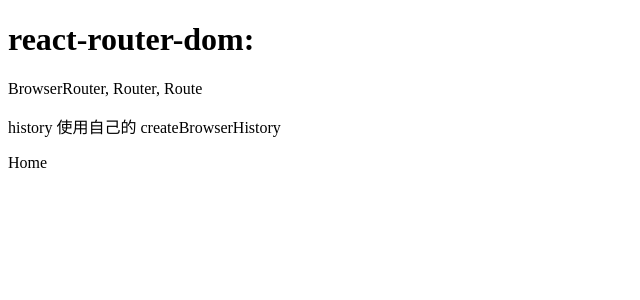
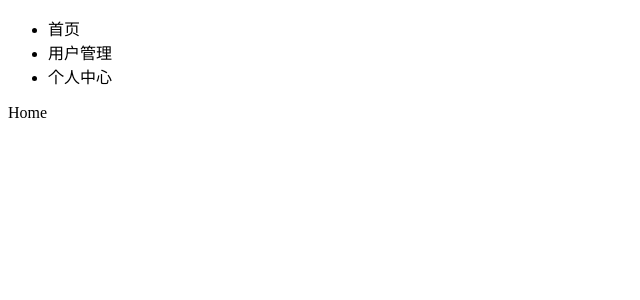
Before and after one commit to JeasonSun/mreact-router, a React (Create React App) app: page / in a window 1280 px wide. Shown: the top 300 px of the page, without its empty margins (0-640 px from the left). Built offline with nearby package versions, Linux system fonts and the light colour scheme.

Commit message:
feat(route-link): link

```diff
--- a/src/App.jsx
+++ b/src/App.jsx
@@ -1,24 +1,29 @@
 import React from 'react'
-import { HashRouter as Router, Route, Switch } from './react-router-dom'
+import { HashRouter as Router, Link, Route, Switch } from './react-router-dom'
 
 import Home from './components/Home'
 import User from './components/User'
 import Profile from './components/Profile'
-import UserDetail from './components/UserDetail'
 
 export default function App () {
   return (
     <>
-      <h1>react-router-dom:</h1>
-      <p> BrowserRouter, Router, Route</p>
-      <p> history 使用自己的 createBrowserHistory</p>
-
       <Router>
+        <ul className='nav-container'>
+          <li>
+            <Link to='/'>首页</Link>
+          </li>
+          <li>
+            <Link to='/user'>用户管理</Link>
+          </li>
+          <li>
+            <Link to='/profile'>个人中心</Link>
+          </li>
+        </ul>
         <Switch>
-          <Route path='/' component={Home} exact/>
-          <Route path='/user' component={User} exact/>
+          <Route path='/' component={Home} exact />
+          <Route path='/user' component={User} exact />
           <Route path='/profile' component={Profile} />
-          <Route path='/user/:id' component={UserDetail} />
         </Switch>
       </Router>
     </>
--- /dev/null
+++ b/src/react-router-dom/Link.js
@@ -0,0 +1,23 @@
+import React from "react";
+import { __RouterContext as RouterContext } from "../react-router";
+function Link(props) {
+  return (
+    <RouterContext.Consumer>
+      {({ history }) => {
+        return (
+          <a
+            {...props}
+            onClick={(event) => {
+              event.preventDefault();
+              history.push(props.to);
+            }}
+          >
+            {props.children}
+          </a>
+        );
+      }}
+    </RouterContext.Consumer>
+  );
+}
+
+export default Link;
--- a/src/react-router-dom/index.js
+++ b/src/react-router-dom/index.js
@@ -1,3 +1,4 @@
 export * from "../react-router";
 export { default as BrowserRouter } from "./BrowserRouter";
 export { default as HashRouter } from "./HashRouter";
+export { default as Link } from "./Link";
```
